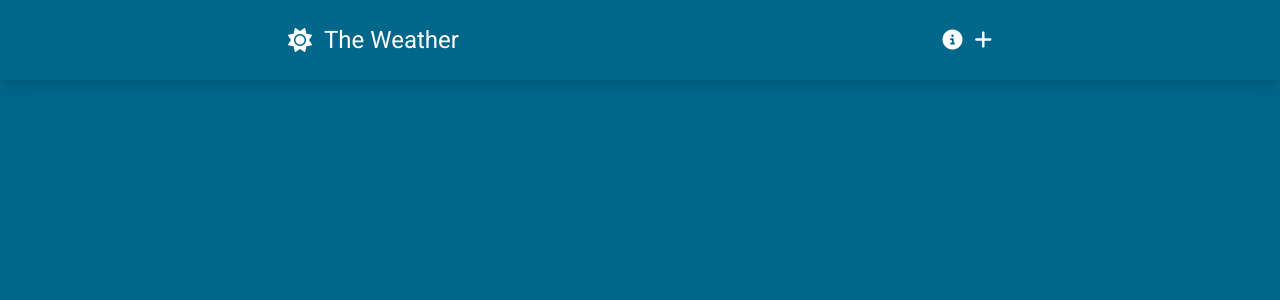
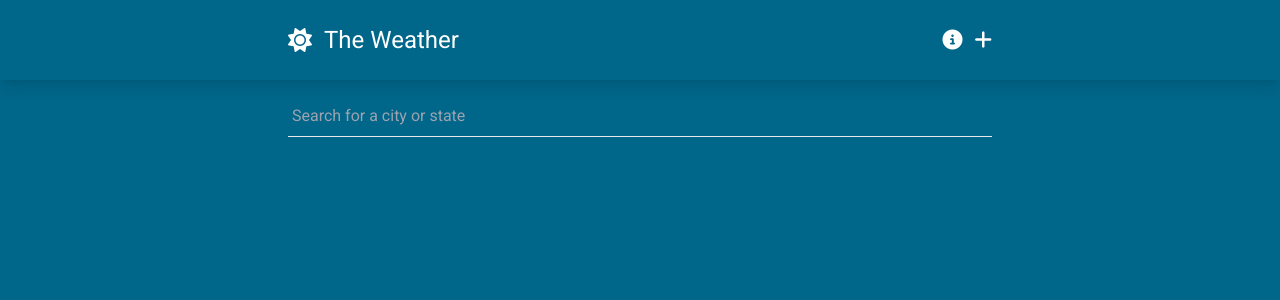
Before and after one commit to Fadwahigga/Weather-App-, a Vue app: page / in a window 1280 px wide. Shown: the top 300 px of the page. Built offline with nearby package versions, Linux system fonts and the light colour scheme.

Commit message:
searsh city

```diff
--- a/src/views/HomeView.vue
+++ b/src/views/HomeView.vue
@@ -1,9 +1,63 @@
-<script setup lang="ts">
-
-</script>
-
 <template>
-  <main>
-    <div></div>
+  <main class="container text-white">
+    <div class="relative pt-4 mb-8">
+      <input
+        type="text"
+        v-model="searchQuery"
+        @input="getSearchResults"
+        placeholder="Search for a city or state"
+        class="py-2 px-1 border-b w-full bg-transparent focus:outline-none focus:border-weather-secondary"
+      />
+    </div>
+    <ul
+      class="bg-weather-secondary text-white w-full shadow-md py-2 px-1 top-[66px]"
+      v-if="mapboxSearchResults"
+    >
+      <p class="py-2" v-if="searchError">
+        Sorry, something went wrong, please try again.
+      </p>
+      <p class="py-2" v-if="!searchError && mapboxSearchResults.length === 0">
+        No results match your query, try a different term.
+      </p>
+      <template v-else>
+        <li
+          v-for="searchResult in mapboxSearchResults"
+          :key="searchResult.id"
+          class="py-2 cursor-pointer"
+        >
+          {{ searchResult.place_name }}
+        </li>
+      </template>
+    </ul>
   </main>
 </template>
+<script setup lang="ts">
+import { ref } from "vue";
+import axios from "axios";
+const mapboxAPIKey =
+  "pk.eyJ1Ijoiam9obmtvbWFybmlja2kiLCJhIjoiY2t5NjFzODZvMHJkaDJ1bWx6OGVieGxreSJ9.IpojdT3U3NENknF6_WhR2Q";
+const searchQuery = ref("");
+const queryTimeout = ref();
+const mapboxSearchResults = ref();
+const searchError = ref();
+
+const getSearchResults = () => {
+  clearTimeout(queryTimeout.value);
+  queryTimeout.value = setTimeout(async () => {
+    if (searchQuery.value !== "") {
+      try {
+        const result = await axios.get(
+          `https://api.mapbox.com/geocoding/v5/mapbox.places/${searchQuery.value}.json?access_token=${mapboxAPIKey}&types=place`
+        );
+        mapboxSearchResults.value = result.data.features;
+        console.log(mapboxSearchResults.value);
+      } catch {
+        searchError.value = true;
+      }
+
+      return;
+    }
+    mapboxSearchResults.value = null;
+  }, 300);
+};
+</script>
```
